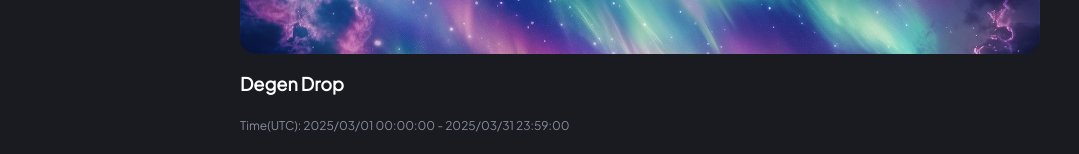
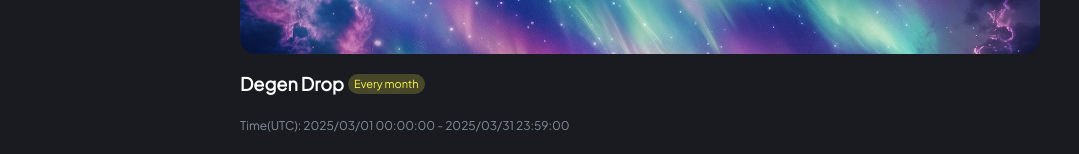
Before and after one commit to TonTradoor/tradoor-campaigns-detail, a Next.js app: page /drop in a window 1280 px wide. Shown: the part 398-552 px from the top of the page, without its empty margins (0-1079 px from the left). Built offline with nearby package versions, Linux system fonts and the light colour scheme.

Commit message:
feat: tag

```diff
--- a/src/app/drop/index.module.scss
+++ b/src/app/drop/index.module.scss
@@ -14,6 +14,20 @@
       height: 100%;
       width: 100%;
     }
+  }
+.center{
+  display: flex;
+  align-items: center;
+}
+  .tag{
+    background: #474729;
+    padding: 2px 6px;
+    color:#FEF74D;
+    font-size: 11px;
+    font-weight: 500;
+    line-height: 16px;
+    border-radius: 999px;
+    margin-left: 4px;
   }
 
   .detail-info {
--- a/src/app/drop/page.tsx
+++ b/src/app/drop/page.tsx
@@ -29,7 +29,10 @@ const Detail = () => {
           <Image src={Banner} alt="" />
         </div>
         <div className={styles["detail-info"]}>
-          <p className={styles["title"]}>Degen Drop</p>
+          <div className={styles["center"]}>
+            <p className={styles["title"]}>Degen Drop</p>
+            <span className={styles["tag"]}>{t("month_tag")}</span>
+          </div>
           <p className={styles["date"]}>
             {t("date")}(UTC): 20{year}/{month}/01 00:00:00 - 20{year}/{month}/
             {endDate.includes(month) ? "31" : month === "02" ? "28" : "30"}{" "}
--- a/src/locales/en.json
+++ b/src/locales/en.json
@@ -1,5 +1,6 @@
 {
   "date": "Time",
+  "month_tag": "Every month",
   "pvp_title": "PvP Olympics",
   "pvp_date": "Time(UTC): 2025/01/22 20:00 - 2025/02/22 00:00",
   "pvp_desc1": "We’re bringing the FIRST ever PvP social trading bot to the TON ecosystem! Player vs Player allows you to trade with or against your friends in a private group.",
--- a/src/locales/ko.json
+++ b/src/locales/ko.json
@@ -1,5 +1,6 @@
 {
   "date": "기간",
+  "month_tag": "매월",
   "pvp_title": "PvP 올림픽",
   "pvp_date": "기간(UTC): 2025/01/22 20:00 - 2025/02/22 00:00",
   "pvp_desc1": "우리는 TON 생태계에서 최초의 PvP 소셜 트레이딩 봇을 선보입니다! PvP트레이딩 봇을 통해 여러분은 친구들과 팀을 만들어 협동하고, 다른 팀과 경쟁하실 수 있는 기회를 제공합니다. ",
--- a/src/locales/ru.json
+++ b/src/locales/ru.json
@@ -1,5 +1,6 @@
 {
   "date": "TiПериод",
+  "month_tag": "Каждый месяц",
   "pvp_title": "PvP Олимпиада",
   "pvp_date": "TiПериод(UTC): 2025/01/22 20:00 - 2025/02/22 00:00",
   "pvp_desc1": "Мы запустили ПЕРВЫЙ PvP трейдинг-бот для соцтрейдинга в экосистеме TON! PvP бот позволяет вам торговать с друзьями или против них в закрытой группе. ",
```
